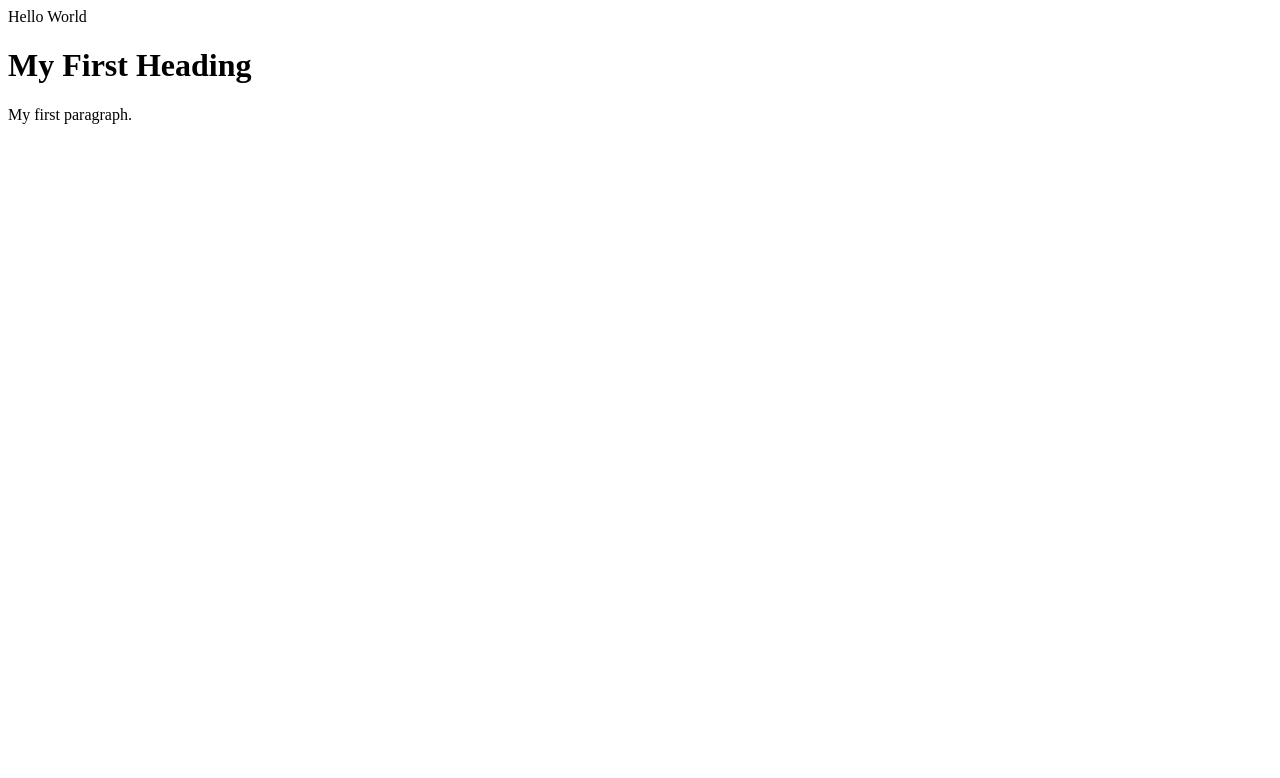
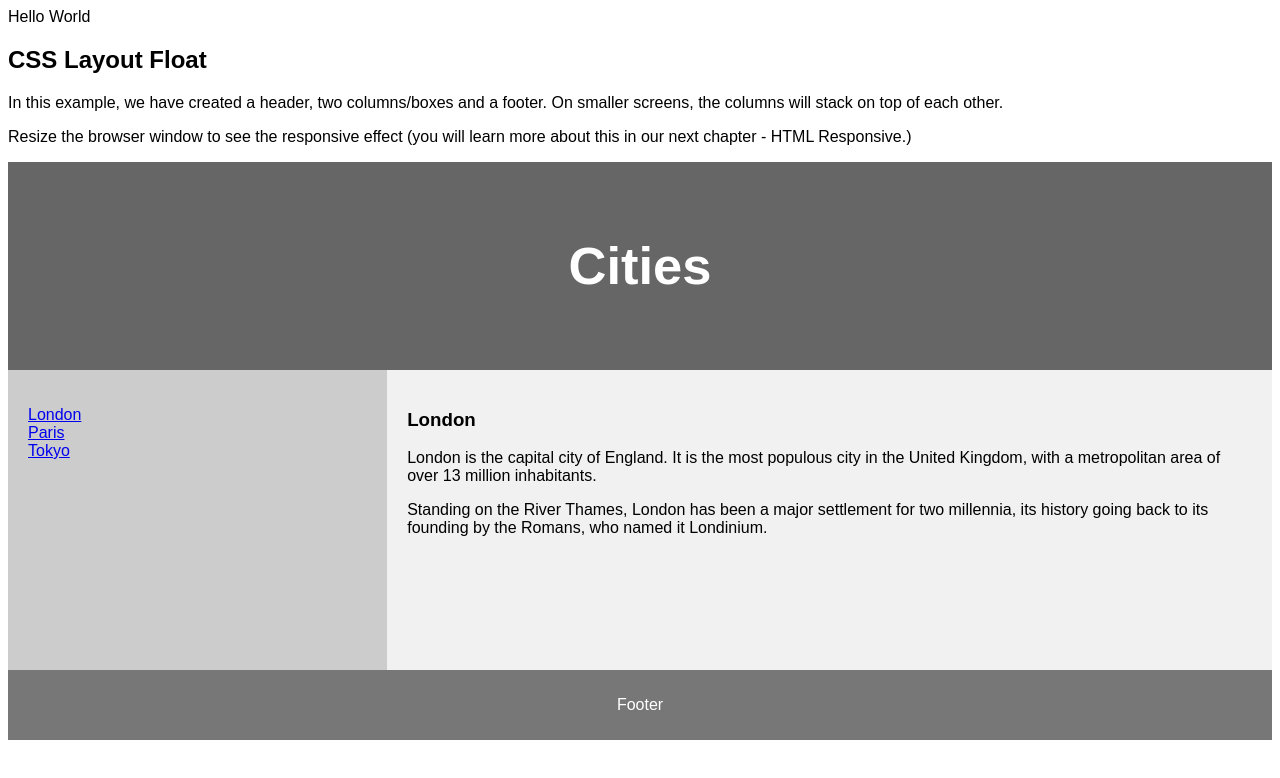
Before and after one commit to Yoli-A/Yoli-A.github.io, a plain HTML site: page index.html in a window 1280 px wide. Drawn offline with Linux system fonts and the light colour scheme.

Commit message:
Layout 1

```diff
--- a/index.html
+++ b/index.html
@@ -1,10 +1,104 @@
 Hello World
 <!DOCTYPE html>
-<html>
+<html lang="en">
+<head>
+<title>CSS Template</title>
+<meta charset="utf-8">
+<meta name="viewport" content="width=device-width, initial-scale=1">
+<style>
+* {
+  box-sizing: border-box;
+}
+
+body {
+  font-family: Arial, Helvetica, sans-serif;
+}
+
+/* Style the header */
+header {
+  background-color: #666;
+  padding: 30px;
+  text-align: center;
+  font-size: 35px;
+  color: white;
+}
+
+/* Create two columns/boxes that floats next to each other */
+nav {
+  float: left;
+  width: 30%;
+  height: 300px; /* only for demonstration, should be removed */
+  background: #ccc;
+  padding: 20px;
+}
+
+/* Style the list inside the menu */
+nav ul {
+  list-style-type: none;
+  padding: 0;
+}
+
+article {
+  float: left;
+  padding: 20px;
+  width: 70%;
+  background-color: #f1f1f1;
+  height: 300px; /* only for demonstration, should be removed */
+}
+
+/* Clear floats after the columns */
+section::after {
+  content: "";
+  display: table;
+  clear: both;
+}
+
+/* Style the footer */
+footer {
+  background-color: #777;
+  padding: 10px;
+  text-align: center;
+  color: white;
+}
+
+/* Responsive layout - makes the two columns/boxes stack on top of each other instead of next to each other, on small screens */
+@media (max-width: 600px) {
+  nav, article {
+    width: 100%;
+    height: auto;
+  }
+}
+</style>
+</head>
 <body>
 
-<h1>My First Heading</h1>
-<p>My first paragraph.</p>
+<h2>CSS Layout Float</h2>
+<p>In this example, we have created a header, two columns/boxes and a footer. On smaller screens, the columns will stack on top of each other.</p>
+<p>Resize the browser window to see the responsive effect (you will learn more about this in our next chapter - HTML Responsive.)</p>
+
+<header>
+  <h2>Cities</h2>
+</header>
+
+<section>
+  <nav>
+    <ul>
+      <li><a href="#">London</a></li>
+      <li><a href="#">Paris</a></li>
+      <li><a href="#">Tokyo</a></li>
+    </ul>
+  </nav>
+
+  <article>
+    <h1>London</h1>
+    <p>London is the capital city of England. It is the most populous city in the  United Kingdom, with a metropolitan area of over 13 million inhabitants.</p>
+    <p>Standing on the River Thames, London has been a major settlement for two millennia, its history going back to its founding by the Romans, who named it Londinium.</p>
+  </article>
+</section>
+
+<footer>
+  <p>Footer</p>
+</footer>
 
 </body>
 </html>
```
